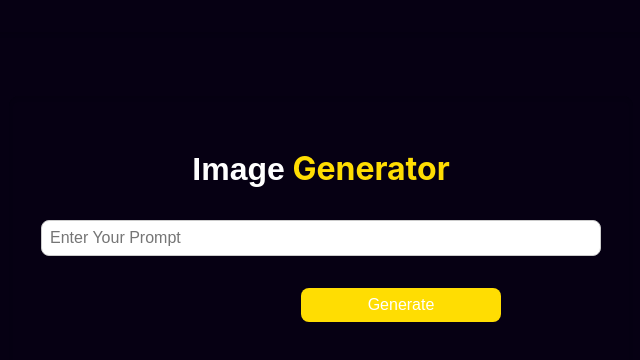
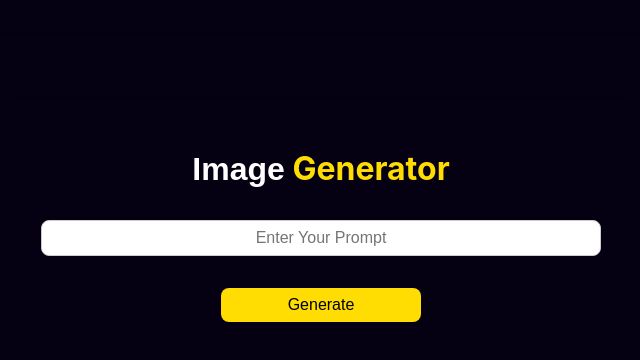
Before and after one commit to tanmay23here/image-generator, a React (Create React App) app: page / in a window 1280 px wide. Shown: the top 360 px of the page, without its empty margins (319-959 px from the left). Built offline with nearby package versions, Linux system fonts and the light colour scheme; no server answers.

Commit message:
Update index.css

```diff
--- a/src/index.css
+++ b/src/index.css
@@ -1,3 +1,4 @@
+@import url(https://cdnjs.cloudflare.com/ajax/libs/font-awesome/5.15.3/css/all.min.css);
 body {
   margin: 0;
   font-family: -apple-system, BlinkMacSystemFont, 'Segoe UI', 'Roboto', 'Oxygen',
@@ -16,20 +17,19 @@ code {
   color: white;
   font-family: Copperplate, Papyrus, fantasy;
 }
+::-webkit-input-placeholder {
+  text-align: center;
+}
 .btn {
-  margin-left: 10rem;
   padding: 0.5rem;
   font-size: 1rem;
   border-radius: 0.5rem;
-  background-color: #0077ff;
-  color: #fff;
+  background-color: #ffdd02;
+  color: #000;
   cursor: pointer;
   width: 200px;
   align-self: center;
   border-width: 1px;
-}
-.gen {
-  color: #7559ff;
 }
 .values{
   width: 2.7rem;
```
